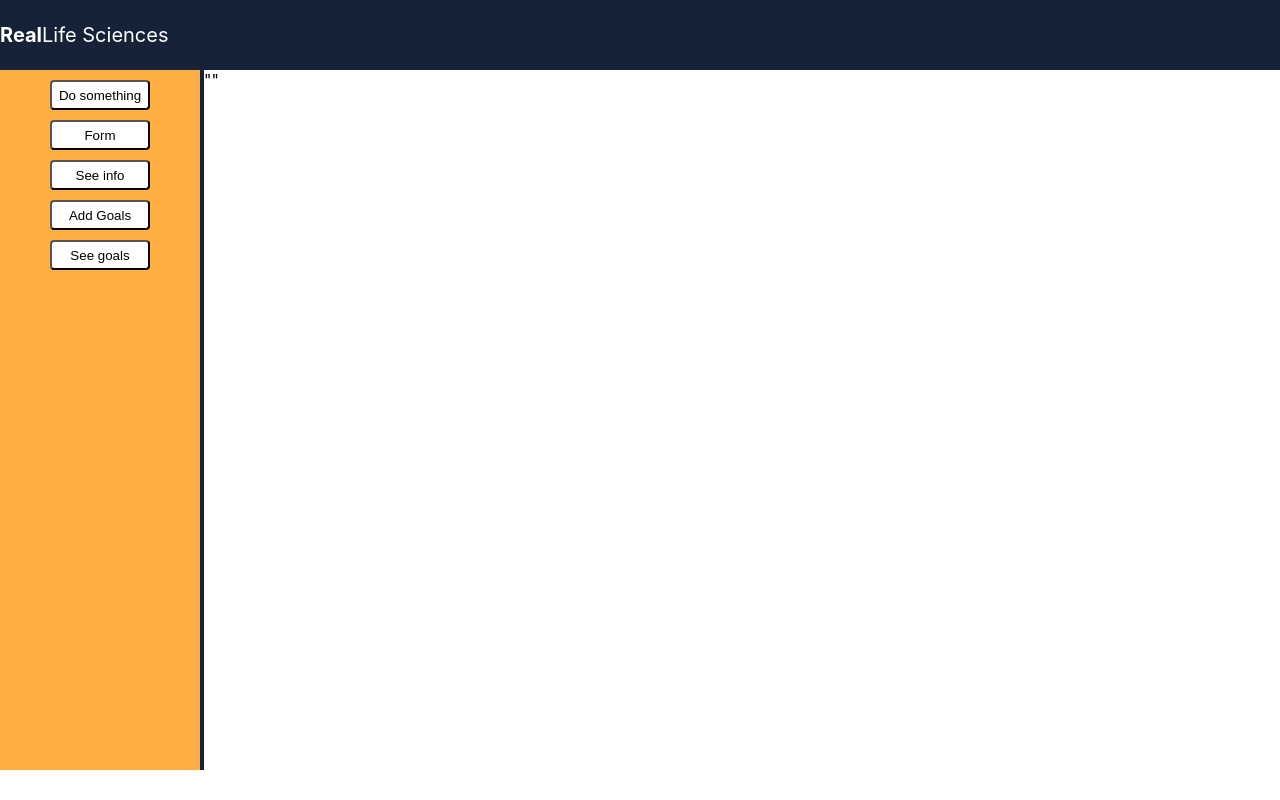
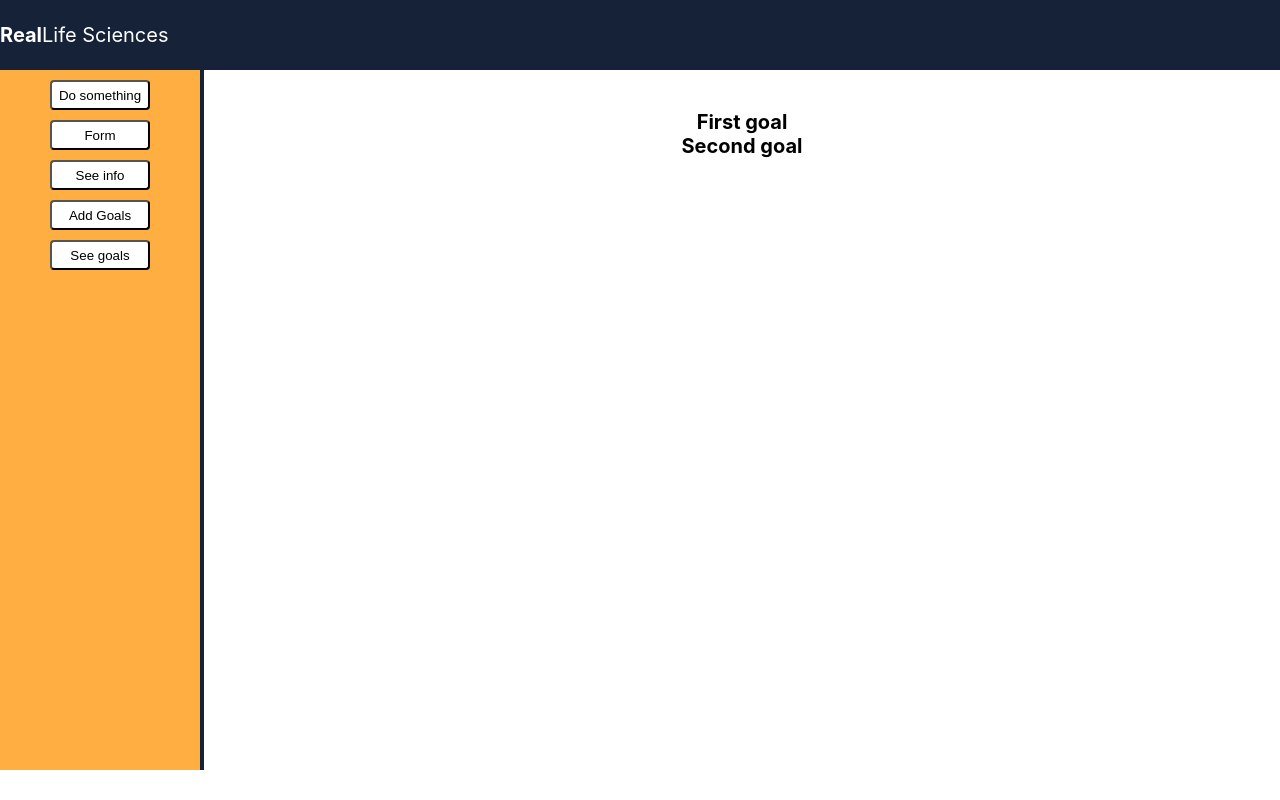
Before and after one commit to MunteanAndra/VSP-App, a React (Create React App) app: page /SeeGoals in a window 1280 px wide. Built offline with nearby package versions, Linux system fonts and the light colour scheme.

Commit message:
Rearranged text format for info and seegoals

```diff
--- a/src/Pages/GoalsItems/SeeGoals.js
+++ b/src/Pages/GoalsItems/SeeGoals.js
@@ -4,7 +4,18 @@ import './SeeGoalsStyle.css';
 const SeeGoals = (props) =>
 {
     return(
-        <div className="goals_displayed" >{JSON.stringify(props.formGoals)}</div>
+        <div className="goals_displayed">
+            <div className="goals_card">
+                <div className="first_goal">
+                    <label><b> First goal </b></label>
+                    { JSON.stringify(props.formGoals.firstGoal) }
+                </div>
+                <div className="second_goal">
+                    <label><b> Second goal </b></label>
+                    { JSON.stringify(props.formGoals.secondGoal) }
+                </div>
+            </div>
+        </div>
     );
 }
 
--- a/src/Pages/GoalsItems/SeeGoalsStyle.css
+++ b/src/Pages/GoalsItems/SeeGoalsStyle.css
@@ -1,3 +1,11 @@
 .goals_displayed{
     color: black;
+    flex-grow: 1;
+    font-size: 20px;
+    margin-top: 40px;
 }
+
+.goals_card{
+
+
+}
--- a/src/Pages/Infopage.js
+++ b/src/Pages/Infopage.js
@@ -3,7 +3,18 @@ import './InfopageStyle.css';
 const Info = (props) => {
     return (
         <div className='info'>
-            <div className='info_text' style={{color:"black"}}>{JSON.stringify(props.formData)}</div>
+            <div className='info_text'>
+                <label><b> Text </b></label>
+                {JSON.stringify(props.formData.text)}
+            </div>
+            <div className='info_date'>
+                <label><b> Date </b></label>
+                {JSON.stringify(props.formData.date)}
+            </div>
+            <div className='info_number'>
+                <label><b> Number </b></label>
+                {JSON.stringify(props.formData.number)}
+            </div>
         </div>
     );
 }
--- a/src/Pages/InfopageStyle.css
+++ b/src/Pages/InfopageStyle.css
@@ -1,7 +1,8 @@
 .info{
     color: black;
-    background-color: white;
     flex-grow: 1;
+    font-size: 20px;
+    margin-top: 40px;
 }
 
 .form_text{
```
